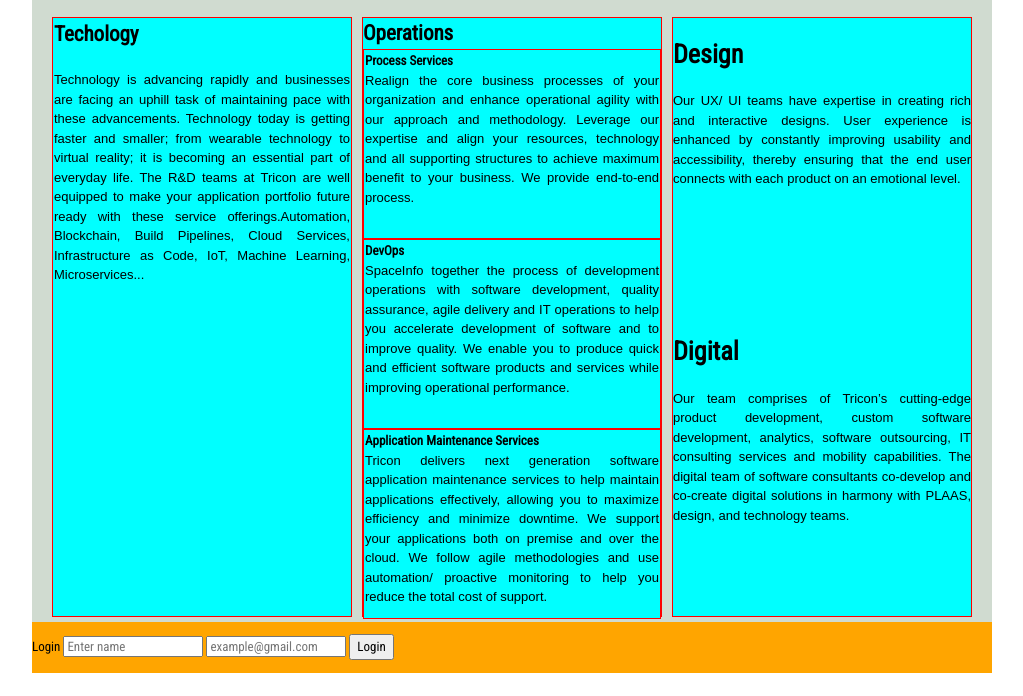
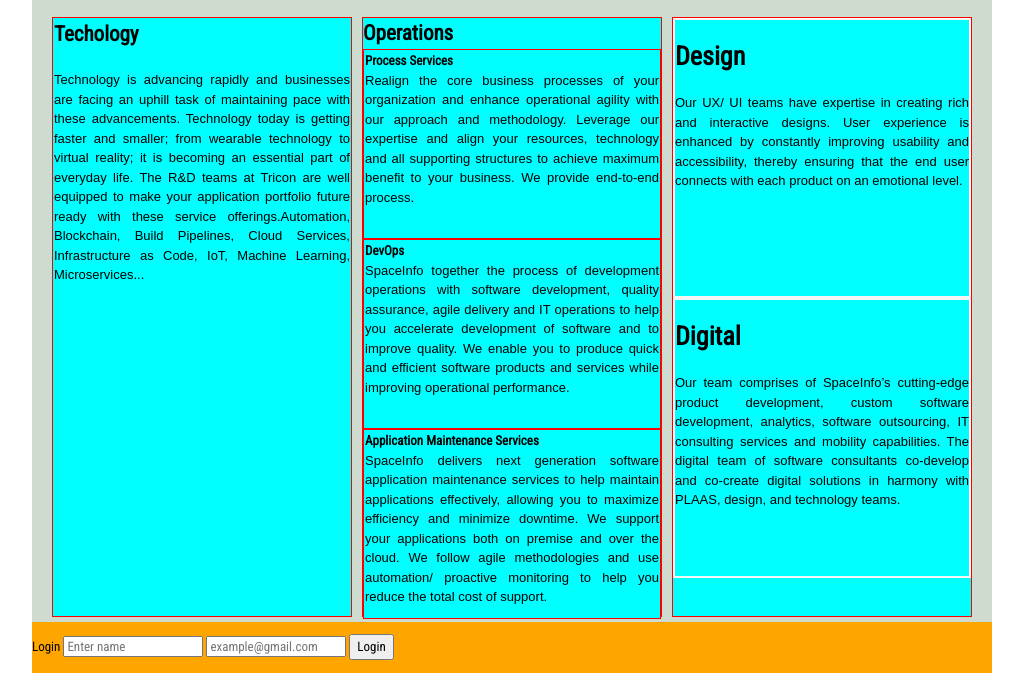
Before and after one commit to VishnuMVV/Assignments, a plain HTML site: page index.html in a window 1280 px wide. Shown: the part 104-800 px from the top of the page, without its empty margins (128-1151 px from the left). Drawn offline with Linux system fonts and the light colour scheme.

Commit message:
webpage ch

```diff
--- a/css/main.css
+++ b/css/main.css
@@ -17,6 +17,7 @@ nav {
 nav li{
     display: inline-block;
     padding: 0px;
+    text-decoration: none;
 }
 
 header {
@@ -50,6 +51,7 @@ ul a:hover{
 .row {
   margin: 0;
   height:280px;
+  border: 2px solid whitesmoke;
   box-sizing: border-box;
 }
 section {
--- a/index.html
+++ b/index.html
@@ -72,7 +72,7 @@
         </section>
         <section class="three"><b>Application Maintenance Services</b>
           <article class="appser">
-            <p>Tricon delivers next generation software application maintenance services to help maintain applications effectively, allowing you to maximize efficiency and minimize downtime. We support your applications both on premise and over the cloud.  We follow agile methodologies and use automation/ proactive monitoring to help you reduce the total cost of support.</p>
+            <p>SpaceInfo delivers next generation software application maintenance services to help maintain applications effectively, allowing you to maximize efficiency and minimize downtime. We support your applications both on premise and over the cloud.  We follow agile methodologies and use automation/ proactive monitoring to help you reduce the total cost of support.</p>
           </article>
         </section>
       </section>
@@ -86,7 +86,7 @@
         <div class="row">
           <h1 class="digital">Digital</h1>
           <article class="digi">
-              Our team comprises of Tricon’s cutting-edge product development, custom software development, analytics, software outsourcing, IT consulting services and mobility capabilities. The digital team of software consultants co-develop and co-create digital solutions in harmony with PLAAS, design, and technology teams.
+              Our team comprises of SpaceInfo’s cutting-edge product development, custom software development, analytics, software outsourcing, IT consulting services and mobility capabilities. The digital team of software consultants co-develop and co-create digital solutions in harmony with PLAAS, design, and technology teams.
           </article>
         </div>
       </section>
```
